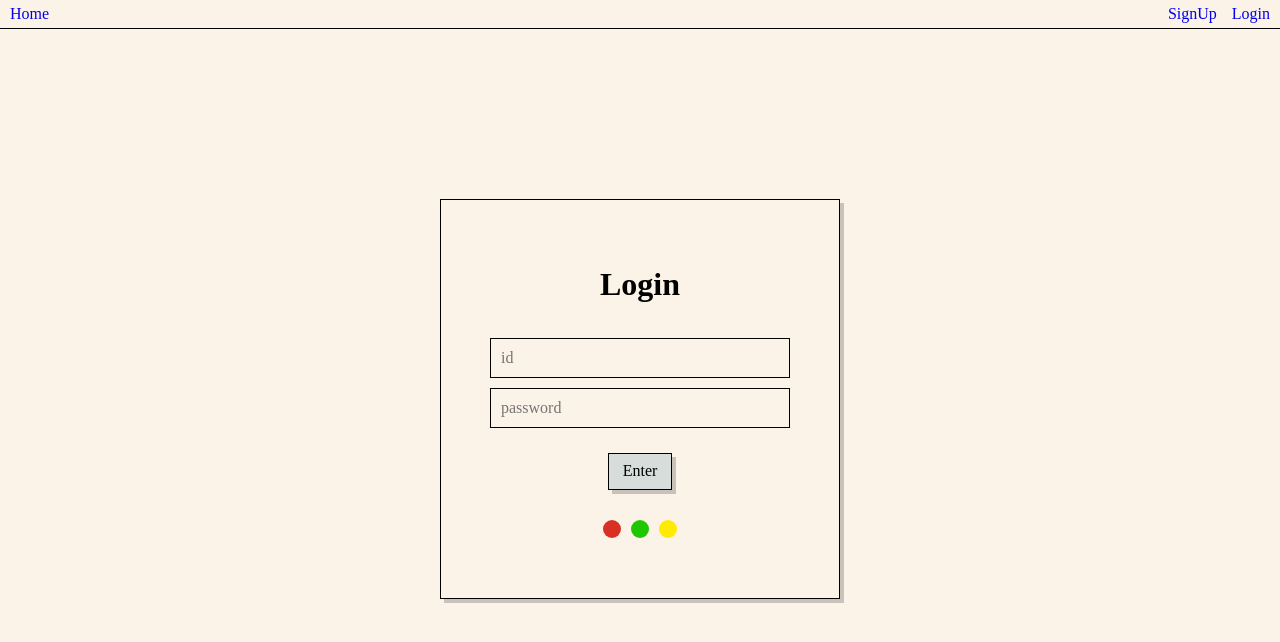
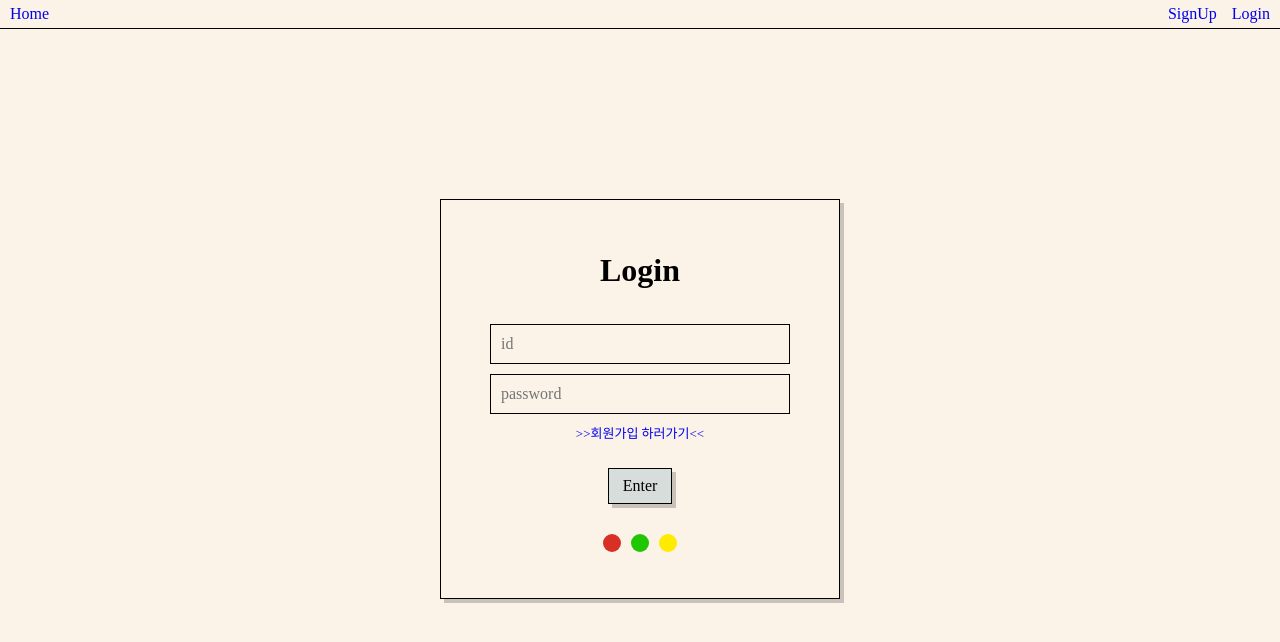
Before and after one commit to retro-diary-redi/front-end, a React (Vite) app: page /login in a window 1280 px wide. Shown: the top 642 px of the page. Built offline with nearby package versions, Linux system fonts and the light colour scheme; some icons are missing.

Commit message:
design: 로그인 페이지, 전체적인 styled components 수정

```diff
--- /dev/null
+++ b/src/components/Form.tsx
@@ -0,0 +1,16 @@
+import styled from 'styled-components';
+
+export const Form = styled.form`
+  display: flex;
+  flex-direction: column;
+  align-items: center;
+  gap: 10px;
+
+  button {
+    margin-top: 15px;
+  }
+
+  p {
+    font-size: 13px;
+  }
+`;
--- a/src/pages/LoginPage/LoginPage.tsx
+++ b/src/pages/LoginPage/LoginPage.tsx
@@ -1,8 +1,10 @@
 import BoxContainer from '@/components/BoxContainer';
 import Button from '@/components/Button';
+import { Form } from '@/components/Form';
 import { LoginRequest } from '@/models/LoginData';
 import Login, { GoogleLogin, KakaoLogin, NaverLogin } from '@/services/login';
 import { useState } from 'react';
+import { Link } from 'react-router-dom';
 import { useNavigate } from 'react-router-dom';
 import styled from 'styled-components';
 
@@ -31,17 +33,6 @@ const Container = styled(BoxContainer)`
     .text-dark {
       color: #343a40 !important;
     }
-  }
-`;
-
-const Form = styled.form`
-  display: flex;
-  flex-direction: column;
-  align-items: center;
-  gap: 10px;
-
-  button {
-    margin-top: 15px;
   }
 `;
 
@@ -143,6 +134,11 @@ function LoginPage() {
           required
           onChange={handleChange}
         />
+        <Link to="/signup">
+          <p>
+            {'>>'}회원가입 하러가기{'<<'}
+          </p>
+        </Link>
         <Button type="submit" color={'var(--secondary)'}>
           Enter
         </Button>
--- a/src/pages/MainPage/Calendar.tsx
+++ b/src/pages/MainPage/Calendar.tsx
@@ -232,9 +232,9 @@ function Calendar({ children }: { children: ReactElement }) {
           onChange={handleChange}
           onClickDay={handleDayClick} // 날짜 클릭 이벤트 핸들러
           value={value}
-          formatDay={(locale, date) => moment(date).format('D')} // 일 제거 숫자만 보이게
-          formatYear={(locale, date) => moment(date).format('YYYY')} // 네비게이션 눌렀을때 숫자 년도만 보이게
-          formatMonthYear={(locale, date) => moment(date).format('YYYY. MM')} // 네비게이션에서 2023. 12 이렇게 보이도록 설정
+          formatDay={(_, date) => moment(date).format('D')} // 일 제거 숫자만 보이게
+          formatYear={(_, date) => moment(date).format('YYYY')} // 네비게이션 눌렀을때 숫자 년도만 보이게
+          formatMonthYear={(_, date) => moment(date).format('YYYY. MM')} // 네비게이션에서 2023. 12 이렇게 보이도록 설정
           calendarType="gregory" // 일요일 부터 시작
           showFixedNumberOfWeeks={true} // 항상 6주 고정으로 표시
           next2Label={null} // +1년 & +10년 이동 버튼 숨기기
--- a/src/pages/SignUpPage/SignUpPage.tsx
+++ b/src/pages/SignUpPage/SignUpPage.tsx
@@ -1,5 +1,6 @@
 import BoxContainer from '@/components/BoxContainer';
 import Button from '@/components/Button';
+import { Form } from '@/components/Form';
 import { RegisterRequest } from '@/models/RegisterData';
 import Register from '@/services/register';
 import React, { useState } from 'react';
@@ -13,21 +14,6 @@ const Container = styled(BoxContainer)`
   flex-direction: column;
   align-items: center;
   gap: 30px;
-`;
-
-const Form = styled.form`
-  display: flex;
-  flex-direction: column;
-  align-items: center;
-  gap: 10px;
-
-  button {
-    margin-top: 15px;
-  }
-
-  p {
-    font-size: 13px;
-  }
 `;
 
 const Input = styled.input`
```
